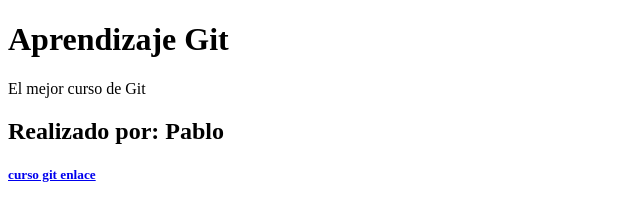
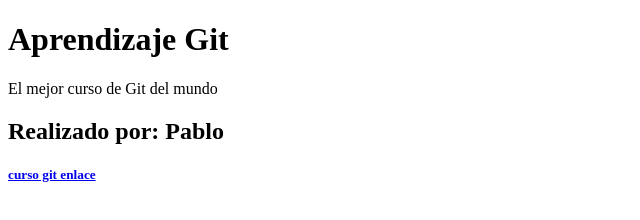
Before and after one commit to codemasterg19/aprendizaje-git, a plain HTML site: page index.html in a window 1280 px wide. Shown: the full height of the page, 0-640 px from the left. Drawn offline with Linux system fonts and the light colour scheme.

Commit message:
hotfix: update titulo principal index.html

```diff
--- a/index.html
+++ b/index.html
@@ -7,7 +7,7 @@
 </head>
 <body>
     <h1>Aprendizaje Git</h1>
-    <p>El mejor curso de Git</p>
+    <p>El mejor curso de Git del mundo </p>
     <h2>Realizado por: Pablo</h2>
     <h5><a href="https://www.google.com">curso git enlace</a></h5>
 
```
